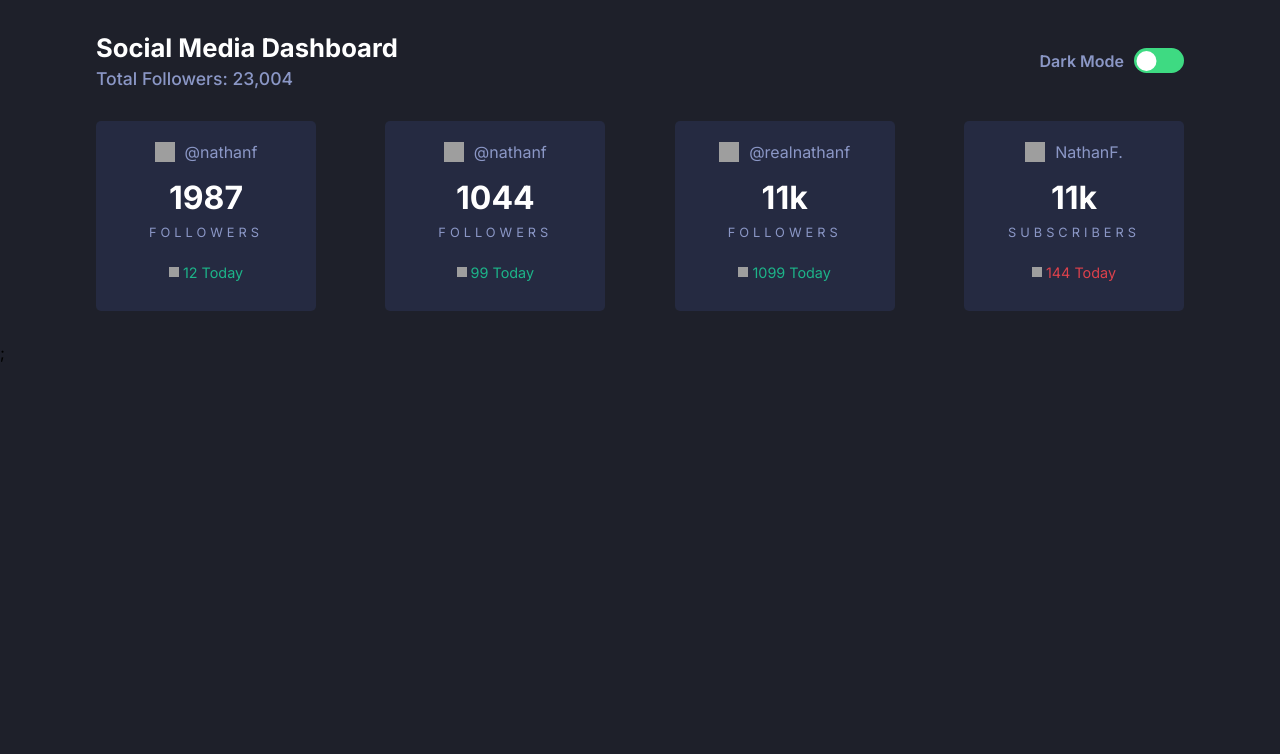
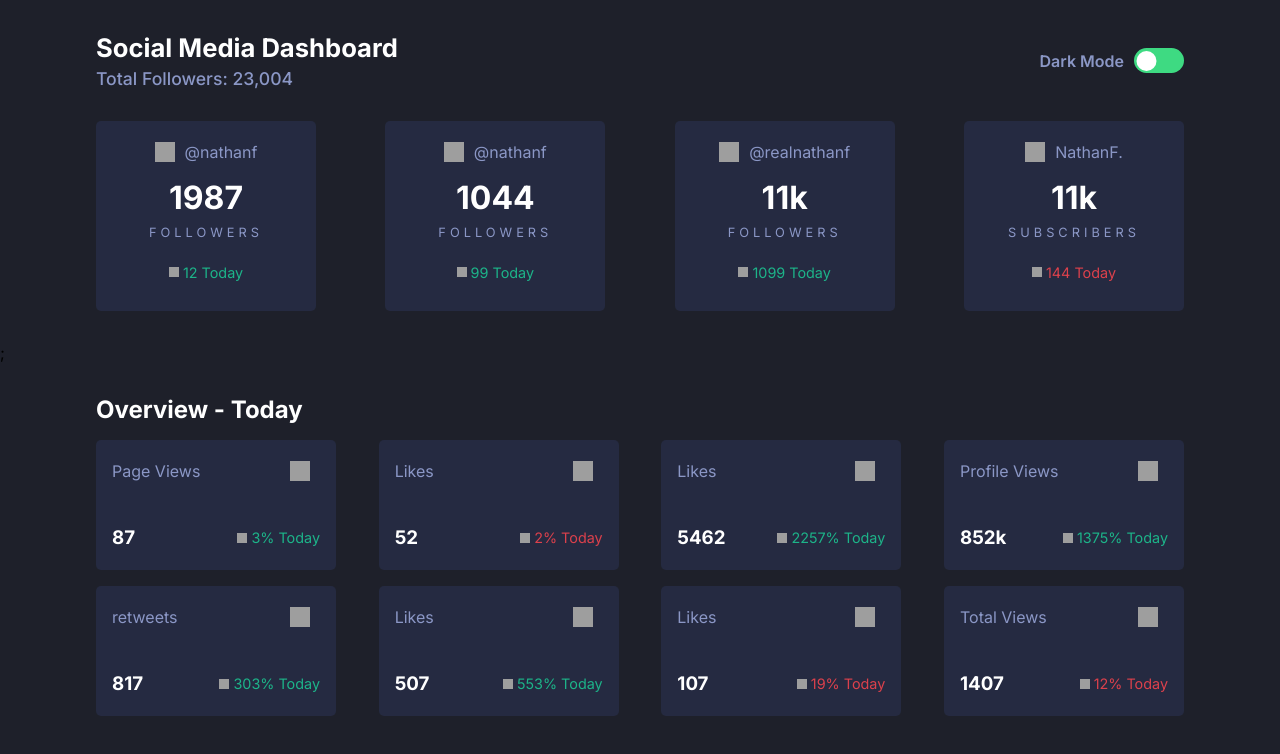
Before and after one commit to TamirisCss/theme-switcher-dashboard, a React (Create React App) app: page / in a window 1280 px wide. Shown: the top 754 px of the page. Built offline with nearby package versions, Linux system fonts and the light colour scheme; grey boxes are pictures that could not be loaded.

Commit message:
feat: add secondary Cards component

```diff
--- a/src/App.js
+++ b/src/App.js
@@ -1,7 +1,8 @@
 import { useState } from "react";
 
+import Header from "./components/header/header";
 import MainCards from "./components/mainCards/mainCards";
-import Header from "./components/header/header";
+import SecondaryCards from "./components/secondaryCards/secondaryCards";
 import { BackgroundContainer } from "./components/background";
 
 import { ThemeProvider } from "styled-components";
@@ -21,6 +22,7 @@ const App = () => {
       <BackgroundContainer>
         <Header toggleTheme={toggleTheme} />
         <MainCards />
+        <SecondaryCards />
       </BackgroundContainer>
     </ThemeProvider>
   );
--- /dev/null
+++ b/src/components/secondaryCards/secondaryCards.js
@@ -0,0 +1,44 @@
+import React from "react";
+
+import iconDown from "../../img/icon-down.svg";
+import iconUp from "../../img/icon-up.svg";
+
+import data from "../../data.json";
+
+import {
+  SecondaryCardsTitle,
+  SecondaryCardsContainer,
+  CardContainer,
+  InfoTopContainer,
+  InfoBottomContainer,
+} from "./secondaryCards.styles";
+
+const SecondaryCards = () => {
+  const secondaryCards = data.secondaryCards;
+
+  return (
+    <>
+      <SecondaryCardsTitle>Overview - Today</SecondaryCardsTitle>
+      <SecondaryCardsContainer>
+        {secondaryCards.map((card) => (
+          <CardContainer key={card.id}>
+            <InfoTopContainer>
+              <p>{card.status}</p>
+              <img src={card.icon} alt="icon" />
+            </InfoTopContainer>
+            <InfoBottomContainer>
+              <h3>{card.today}</h3>
+              <div style={{ color: card.positive ? "#1db489" : "#dc414c" }}>
+                <img src={card.positive ? iconUp : iconDown} alt="icon" />{" "}
+                {card.followers}
+                <span>Today</span>
+              </div>
+            </InfoBottomContainer>
+          </CardContainer>
+        ))}
+      </SecondaryCardsContainer>
+    </>
+  );
+};
+
+export default SecondaryCards;
--- /dev/null
+++ b/src/components/secondaryCards/secondaryCards.styles.js
@@ -0,0 +1,72 @@
+import styled from "styled-components";
+
+export const SecondaryCardsTitle = styled.h2`
+  margin: 2rem 0rem 1rem 6rem;
+  color: ${(props) => props.theme.colors.textTheme};
+  @media (max-width: 685px) {
+    margin: 2rem 0rem 1rem 3rem;
+  }
+  @media (max-width: 398px) {
+    margin: 2rem 0rem 1rem 1rem;
+  }
+`;
+
+export const SecondaryCardsContainer = styled.div`
+  margin: 0 6rem;
+  display: flex;
+  justify-content: space-between;
+  flex-wrap: wrap;
+  gap: 1rem;
+  padding-bottom: 1rem;
+  @media (max-width: 685px) {
+    margin: 0 3rem;
+  }
+  @media (max-width: 550px) {
+    justify-content: center;
+  }
+  @media (max-width: 398px) {
+    margin: 0 1rem;
+  }
+`;
+
+export const CardContainer = styled.div`
+  background-color: ${(props) => props.theme.colors.bgCard};
+  width: 240px;
+  height: 130px;
+  color: ${(props) => props.theme.colors.text};
+  border-radius: 5px;
+  display: flex;
+  flex-direction: column;
+  justify-content: space-between;
+  padding: 1.3rem 1rem;
+`;
+
+export const InfoTopContainer = styled.div`
+  display: flex;
+  align-items: center;
+  justify-content: space-between;
+  img {
+    width: 20px;
+    height: 20px;
+    margin-right: 10px;
+  }
+`;
+
+export const InfoBottomContainer = styled.div`
+  display: flex;
+  align-items: center;
+  justify-content: space-between;
+  h3 {
+    color: ${(props) => props.theme.colors.textTheme};
+  }
+  div {
+    font-size: 0.9rem;
+    display: flex;
+    align-items: center;
+    gap: 4px;
+    img {
+      width: 10px;
+      height: 10px;
+    }
+  }
+`;
```
